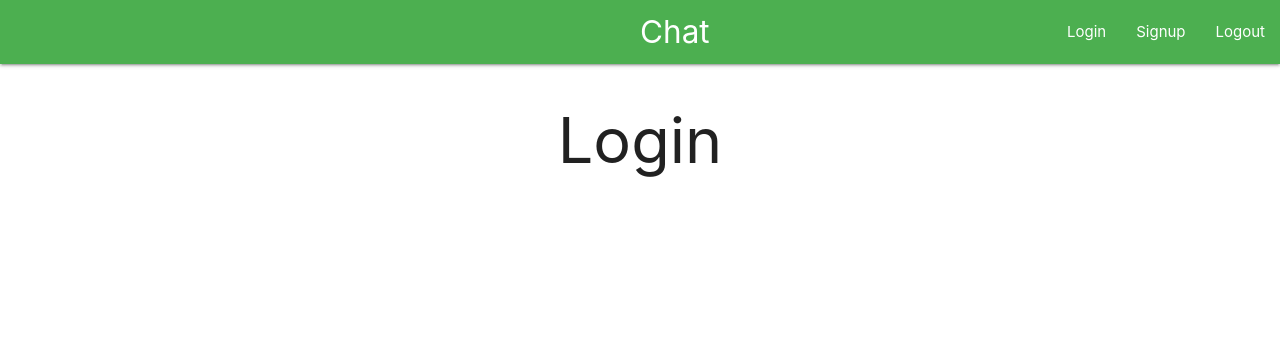
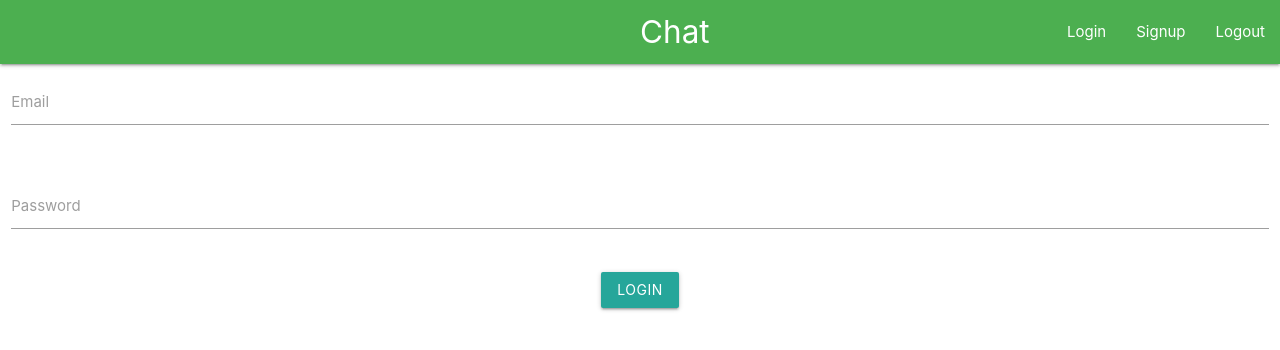
Before and after one commit to willywin99/chat-room-app, a React (Create React App) app in the folder client/: page /login in a window 1280 px wide. Shown: the top 350 px of the page. Built offline with nearby package versions, Linux system fonts and the light colour scheme.

Commit message:
Create the login page and login function

```diff
--- a/client/src/components/auth/Login.js
+++ b/client/src/components/auth/Login.js
@@ -1,10 +1,79 @@
-import React from 'react'
+import React, {useState, useContext} from 'react'
+import { UserContext } from '../../UserContext';
+import {Navigate} from 'react-router-dom';
 
 const Login = () => {
+  const {user, setUser} = useContext(UserContext);
+
+  const [name, setName] = useState('');
+  const [email, setEmail] = useState('');
+  const [password, setPassword] = useState('');
+  const [nameError, setNameError] = useState('');
+  const [emailError, setEmailError] = useState('');
+  const [passwordError, setPasswordError] = useState('');
+  const submitHandler = async e => {
+    e.preventDefault();
+    setEmailError('');
+    setNameError('');
+    setPasswordError('');
+    console.log(name, email, password);
+    try {
+      const res = await fetch('http://localhost:5000/login', {
+        method: 'POST',
+        credentials: 'include',
+        body: JSON.stringify({name, email, password}),
+        headers: {'Content-Type': 'application/json'}
+      });
+      const data = await res.json();
+      console.log(data);
+      if (data.errors) {
+        setEmailError(data.errors.email);
+        setNameError(data.errors.name);
+        setPasswordError(data.errors.password);
+      }
+      if (data.user) {
+        setUser(data.user);
+      }
+    } catch (error) {
+      console.log(error);
+    }
+  }
+  if (user) {
+    return <Navigate to="/" />
+  }
   return (
-    <div>
-      <h1>Login</h1>
+    <div className="row">
+      <form className="col s12" onSubmit={submitHandler}>
+        <div className="row">
+          <div className="input-field col s12">
+            <input
+              id="email"
+              type="email"
+              className="validate"
+              value={email}
+              onChange={e => setEmail(e.target.value)}
+            />
+            <div className="email error red-text">{emailError}</div>
+            <label htmlFor="email">Email</label>
+          </div>
+        </div>
+        <div className="row">
+          <div className="input-field col s12">
+            <input
+              id="password"
+              type="password"
+              className="validate"
+              value={password}
+              onChange={e => setPassword(e.target.value)}
+            />
+            <div className="password error red-text">{passwordError}</div>
+            <label htmlFor="password">Password</label>
+          </div>
+        </div>
+        <button className="btn">Login</button>
+      </form>
     </div>
+
   )
 }
 
--- a/client/src/components/chat/Chat.js
+++ b/client/src/components/chat/Chat.js
@@ -23,6 +23,12 @@
             setMessages([...messages, message])
         })
     }, [messages])
+    useEffect(() => {
+        socket.emit('get-messages-history', room_id)
+        socket.on('output-messages', messages => {
+            setMessages(messages)
+        })
+    }, [])
     const sendMessage = event => {
         event.preventDefault();
         if (message) {
```
Also changed, not shown: 2 other files (tests, documents, lock files or other folders).
